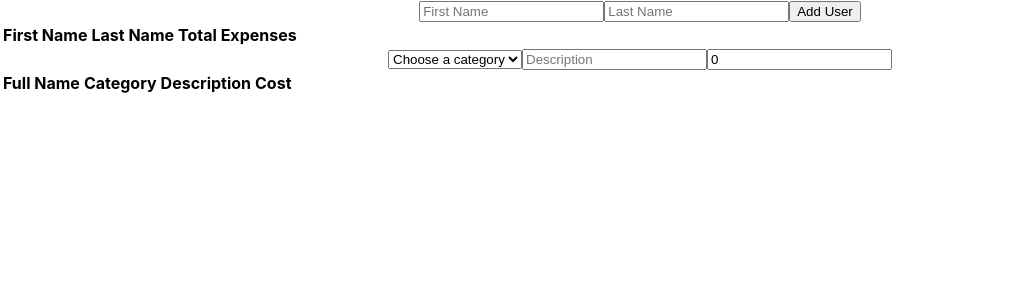
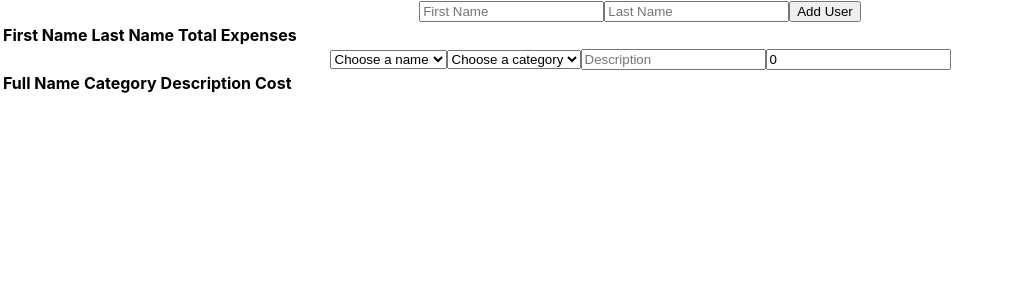
Before and after one commit to andyhongle/LeanDataCodingChallenge, a React (Create React App) app: page / in a window 1280 px wide. Shown: the top 300 px of the page, without its empty margins (0-1010 px from the left). Built offline with nearby package versions, Linux system fonts and the light colour scheme.

Commit message:
fullName input expenses table

```diff
--- a/src/App.js
+++ b/src/App.js
@@ -17,8 +17,9 @@ function App() {
                     id: Math.random(),
                     firstName: firstName,
                     lastName: lastName,
-                    totalExpenses: "testing",
+                    totalExpenses: parseInt(0),
                 },
+
             ];
         });
     };
@@ -66,7 +67,7 @@ function App() {
                 editUser={editUserHandler}
                 deleteUser={deleteUserHandler}
             />
-            <AddExpenseForm/>
+            <AddExpenseForm usersList={usersList}/>
             <ExpensesTable />
         </div>
     );
--- a/src/components/ExpensesTable/AddExpenseForm.js
+++ b/src/components/ExpensesTable/AddExpenseForm.js
@@ -1,24 +1,37 @@
 import React, { useState } from "react";
 
-const AddExpenseForm = () => {
+const AddExpenseForm = (props) => {
     const [fullName, setFullName] = useState("");
     const [category, setCategory] = useState("");
     const [description, setDescription] = useState("");
     const [cost, setCost] = useState(0);
 
+    const selectFullNameHandler = (event) => {
+        setFullName(event.target.value);
+    };
     const selectCategoryHandler = (event) => {
         setCategory(event.target.value);
     };
 
     const changeDescriptionHandler = (event) => {
         setDescription(event.target.value);
-    }
+    };
 
     const costChangeHandler = (event) => {
         setCost(event.target.value);
-    }
+    };
     return (
         <form>
+            <select value={fullName} onChange={selectFullNameHandler}>
+                <option value="" disabled selected hidden>
+                    Choose a name
+                </option>
+                {props.usersList.map((user, idx) => (
+                    <option key={idx} value="fullName">
+                        {user.firstName} {user.lastName}
+                    </option>
+                ))}
+            </select>
             <select value={category} onChange={selectCategoryHandler}>
                 <option value="" disabled selected hidden>
                     Choose a category
--- a/src/components/UsersTable/EditUserRow.js
+++ b/src/components/UsersTable/EditUserRow.js
@@ -51,7 +51,7 @@ const EditUserRow = (props) => {
                     onChange={changeLNHandler}
                 />
             </td>
-            <td>filler</td>
+            <td>{props.user.totalExpenses}</td>
             <td>
                 <button type='button' onClick={onSaveHandler}>
                     Save
```
